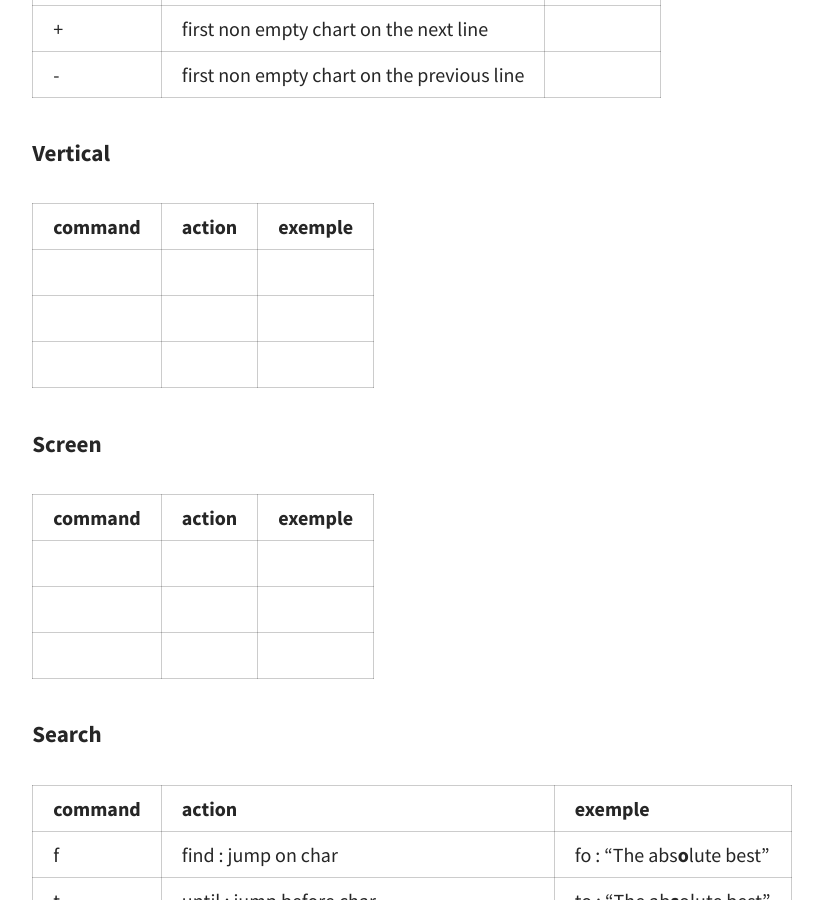
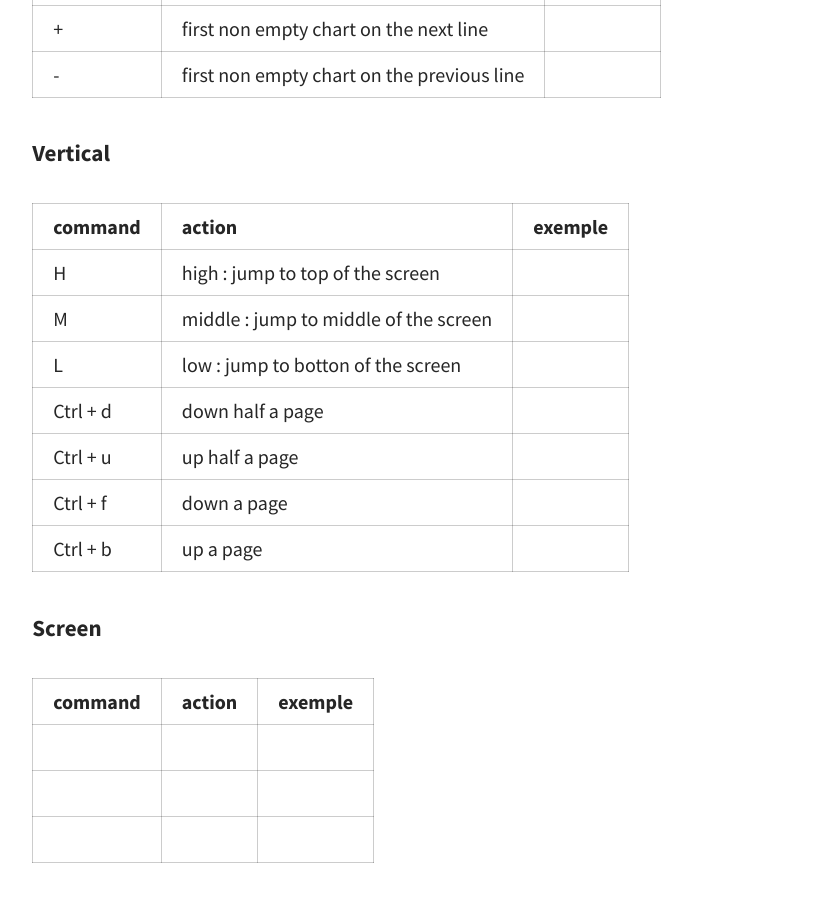
Before and after one commit to cristalcorp/cristalcorp.github.io, a Jekyll site: the page built from _posts/2026-04-08-Nvim.md, in a window 1280 px wide and 900 px high, scrolled down 4786 px. Shown: the whole window, without its empty margins (83-906 px from the left). Built offline with Jekyll 4.4.1, drawn with Linux system fonts in a browser that asks for light colours; a script that is not in the unit is left out; some of the changed text lies outside the part shown.

Commit message:
vim motions table

```diff
--- a/_posts/2026-04-08-Nvim.md
+++ b/_posts/2026-04-08-Nvim.md
@@ -146,11 +146,15 @@ require('nvim-treesitter').setup {
 
 #### Vertical
 
-| command | action | exemple |
-|---------|--------|---------|
-|         |        |         |
-|         |        |         |
-|         |        |         |
+| command  | action                                | exemple |
+|----------|---------------------------------------|---------|
+| H        | high : jump to top of the screen      |         |
+| M        | middle : jump to middle of the screen |         |
+| L        | low : jump to botton of the screen    |         |
+| Ctrl + d | down half a page                      |         |
+| Ctrl + u | up half a page                        |         |
+| Ctrl + f | down a page                           |         |
+| Ctrl + b | up a page                             |         |
 
 #### Screen
 
@@ -183,8 +187,9 @@ require('nvim-treesitter').setup {
 
 #### Other
 
-| command | action | exemple |
-|---------|--------|---------|
-|         |        |         |
-|         |        |         |
-|         |        |         |
+| command | action                                   | exemple              |
+|---------|------------------------------------------|----------------------|
+| gd      | go to variable definition                |                      |
+| gf      | open file which path is under the cursor | import "./monmodule" |
+| gi      | last place where insertion mode was used |                      |
+| `.      | jump to last modification                |                      |
```
